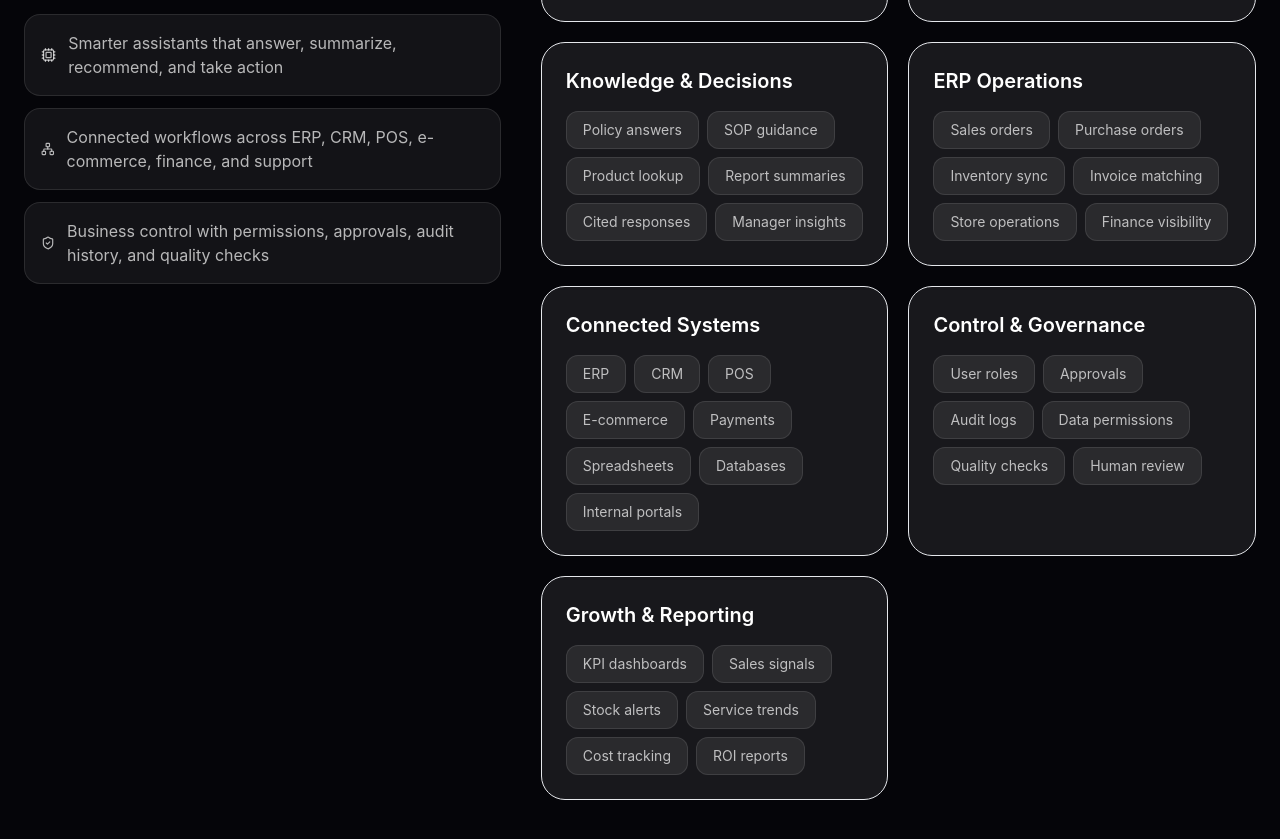
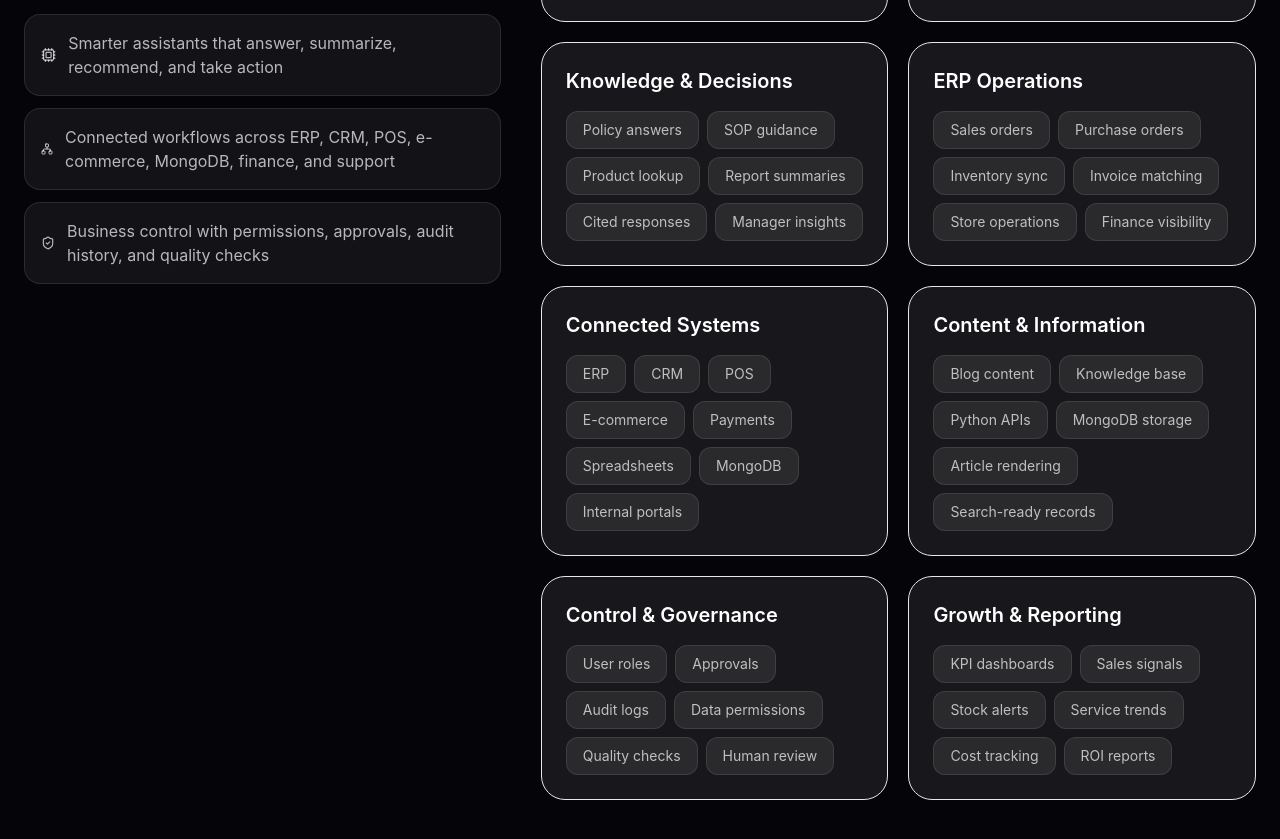
Before and after one commit to VatsaShivam/aether-ai-website, a React (Vite) app: page / in a window 1280 px wide. Shown: the part 4680-5519 px from the top of the page. Built offline with nearby package versions, Linux system fonts and the light colour scheme.

Commit message:
Add Python and MongoDB content positioning

```diff
--- a/src/AetherAIWebsite.jsx
+++ b/src/AetherAIWebsite.jsx
@@ -117,7 +117,11 @@ export default function AetherAIWebsite() {
     },
     {
       title: "Connected Systems",
-      items: ["ERP", "CRM", "POS", "E-commerce", "Payments", "Spreadsheets", "Databases", "Internal portals"],
+      items: ["ERP", "CRM", "POS", "E-commerce", "Payments", "Spreadsheets", "MongoDB", "Internal portals"],
+    },
+    {
+      title: "Content & Information",
+      items: ["Blog content", "Knowledge base", "Python APIs", "MongoDB storage", "Article rendering", "Search-ready records"],
     },
     {
       title: "Control & Governance",
@@ -196,6 +200,11 @@ export default function AetherAIWebsite() {
   const active = services.find((item) => item.title === activeService) || services[0];
   const isHome = path === "/";
   const activePost = blogPosts.find((post) => path === `/blog/${post.slug}`);
+  const contentArchitecture = [
+    ["Python content API", "Serve articles, categories, author data, SEO metadata, and business insights through clean endpoints."],
+    ["MongoDB article store", "Keep blog posts, case studies, FAQs, service pages, and knowledge records flexible as content grows."],
+    ["Dynamic blog rendering", "Render articles from structured content so new posts can be published without changing the frontend."],
+  ];
   const navItems = [
     ["Home", "/"],
     ["Services", "/services"],
@@ -469,7 +478,7 @@ export default function AetherAIWebsite() {
               <div className="mt-8 grid gap-3">
                 {[
                   [<Cpu className="h-5 w-5" />, "Smarter assistants that answer, summarize, recommend, and take action"],
-                  [<Network className="h-5 w-5" />, "Connected workflows across ERP, CRM, POS, e-commerce, finance, and support"],
+                  [<Network className="h-5 w-5" />, "Connected workflows across ERP, CRM, POS, e-commerce, MongoDB, finance, and support"],
                   [<ShieldCheck className="h-5 w-5" />, "Business control with permissions, approvals, audit history, and quality checks"],
                 ].map(([icon, text]) => (
                   <div key={text} className="flex items-center gap-3 rounded-2xl border border-white/10 bg-white/[0.06] p-4 text-white/70">
@@ -567,12 +576,23 @@ export default function AetherAIWebsite() {
                 <div>
                   <p className="text-sm uppercase tracking-[0.3em] text-black/45">Publish With Us</p>
                   <h2 className="mt-4 text-3xl font-bold md:text-4xl">Need a blog section for case studies, insights, and updates?</h2>
-                  <p className="mt-4 text-black/60">The blog page is ready for posts, categories, and future article detail pages.</p>
+                  <p className="mt-4 text-black/60">The blog page is ready for posts, categories, article detail pages, and future Python + MongoDB content rendering.</p>
                 </div>
                 <button type="button" onClick={() => navigate("/contact")} className="inline-flex items-center justify-center gap-2 rounded-2xl bg-black px-7 py-4 font-semibold text-white">
                   Plan Content <ArrowRight className="h-5 w-5" />
                 </button>
               </div>
+            </div>
+            <div className="mt-8 grid gap-5 md:grid-cols-3">
+              {contentArchitecture.map(([title, desc]) => (
+                <div key={title} className="rounded-3xl border border-white/12 bg-white/[0.08] p-6">
+                  <div className="mb-5 flex h-12 w-12 items-center justify-center rounded-2xl border border-white/15 bg-white/10">
+                    <Database className="h-6 w-6" />
+                  </div>
+                  <h2 className="text-xl font-semibold">{title}</h2>
+                  <p className="mt-3 leading-relaxed text-white/55">{desc}</p>
+                </div>
+              ))}
             </div>
           </section>
         )}
@@ -640,6 +660,8 @@ export default function AetherAIWebsite() {
                 <option>AI Agent</option>
                 <option>RAG Knowledge Assistant</option>
                 <option>ERP Module Automation</option>
+                <option>Python API with MongoDB</option>
+                <option>Dynamic Blog / Content System</option>
                 <option>Business Central / LS Central Integration</option>
                 <option>POS, Inventory, Finance, or Retail Workflow</option>
                 <option>Enterprise Integration</option>
```
